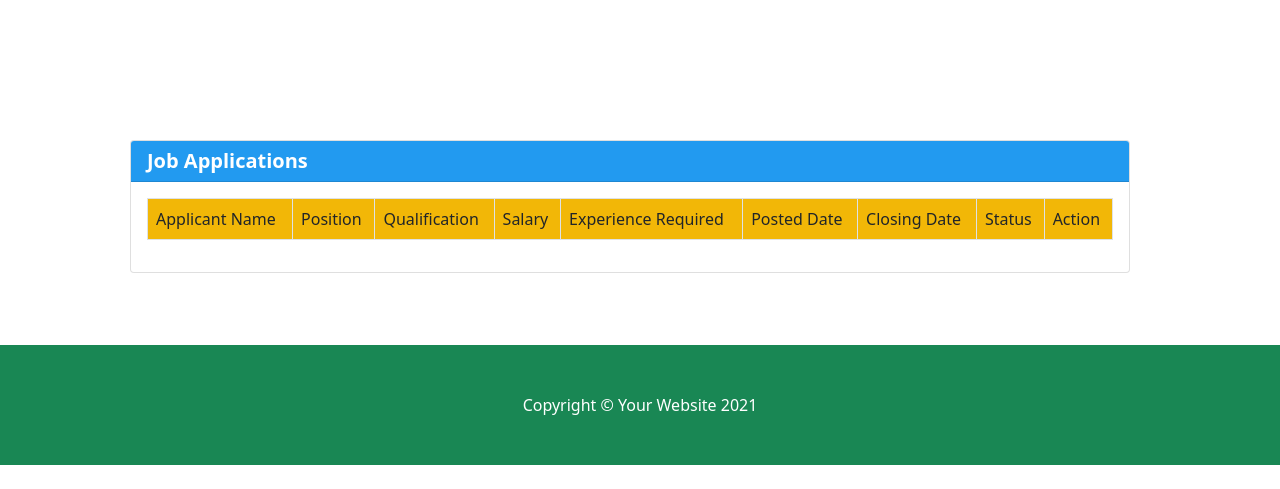
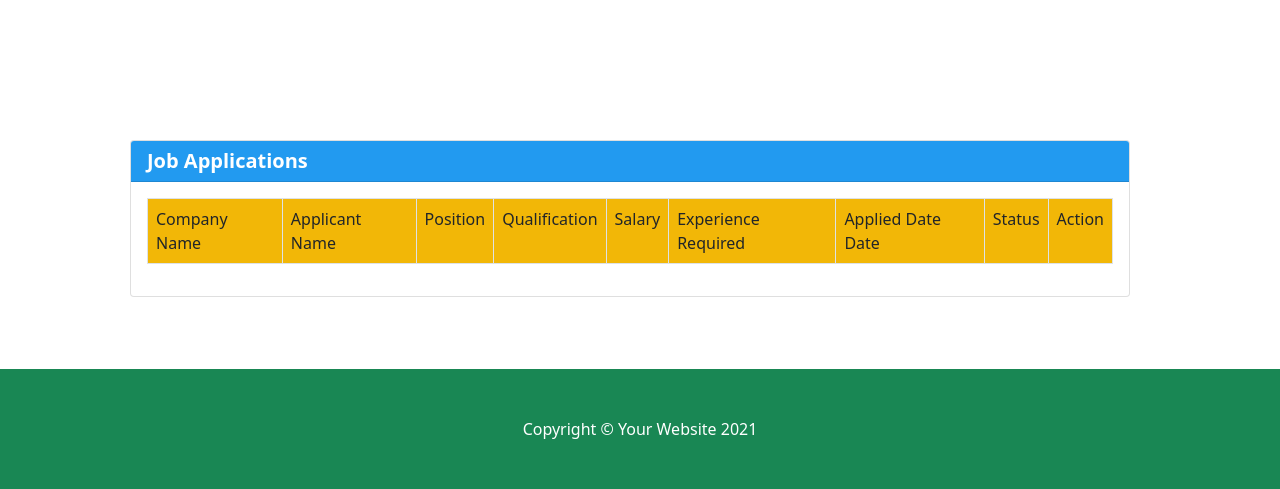
Before and after one commit to vivekvgsk/jobportal, a Django app: page /company/applicants in a window 1280 px wide. Shown: the part 379-868 px from the top of the page. Before the commit the page ends 844 px from the top, so only its background shows below. Run offline with Django 3.2, Linux system fonts and the light colour scheme; the visitor is signed in with stand-in values (Sample User, id 1); data comes from the database, SQL or seed files in the repository; data that the repository does not hold is empty; some libraries are stand-ins or nearby versions.

Commit message:
company applicant list view completed

```diff
--- a/company/templates/applicantlist.html
+++ b/company/templates/applicantlist.html
@@ -13,32 +13,38 @@
                 <div class="card-body">
                     <table class="table table-bordered table table-striped table-hover">
                         <tr class="bg-warning">
+                            <td>Company Name</td>
                             <td>Applicant Name</td>
                             <td>Position</td>
                             <td>Qualification</td>
                             <td>Salary</td>
                             <td>Experience Required</td>
-                            <td>Posted Date</td>
-                            <td>Closing Date</td>
+                            <td>Applied Date Date</td>
                             <td>Status</td>
-                            <td colspan="3">Action</td>
+
+                            <td colspan="4">Action</td>
 
                         </tr>
                         {%for application in applications%}
                         <tr>
+                             <td>{{application.job.employer.user}}</td>
                             <td>{{application.appllicant.first_name}}</td>
                             <td>{{application.job.description}}</td>
-                            <td>{{application.appllicant.}}</td>
+                            <td></td>
+                            <td></td>
+                            <td></td>
+                            <td>{{application.applied_date}}</td>
                             <td>{{application.application_status}}</td>
-                            <td>{{application.job.employer.user}}</td>
 
 
 
-                            <td>
-                                <a href="{%url 'update' application.id%}" class="btn btn-warning">Edit</a>
+
+
+                            <td colspan="">
+                                <a href="{%url 'updatestatus' application.id%}" class="btn btn-danger">Edit Status</a>
                             </td>
                             <td>
-                                <a href="" class="btn btn-danger">Delete</a>
+
 
                             </td>
                         </tr>
--- a/company/templates/applicationstatus.html
+++ b/company/templates/applicationstatus.html
@@ -2,7 +2,7 @@
 {%block body_block%}
 
 
-<div class="card" style="width:400px">
+<div class="card" style="width:400px;margin-left:250px">
     <h5 class="card-header" style="background-color:#229af0;color:white;font-weight:bold;"><center>Status Update</center></h5>
   <div class="card-body">
     <form action="" method="post">
@@ -11,7 +11,7 @@
             {{form.as_table}}
         </table>
 
-    <input type="submit" value="Update" class="btn btn-success">
+    <input type="submit" value="Update" class="btn btn-success" style="margin-left:150px">
 
 </form>
 </div>
--- a/company/urls.py
+++ b/company/urls.py
@@ -14,7 +14,7 @@ urlpatterns = [
     path("editjob/<int:pk>",EditJobView.as_view(),name="update"),
     path("removejob/<int:pk>",JobDeleteView.as_view(),name="removejob"),
     path("applicants",ApplicantListView.as_view(),name="applicants"),
-    path("status/<int:pk>",UpdateApplicationStatusView.as_view(),name="update")
+    path("status/<int:pk>",UpdateApplicationStatusView.as_view(),name="updatestatus")
 
 
 ]
--- a/company/views.py
+++ b/company/views.py
@@ -38,7 +38,7 @@ class SignInView(TemplateView):
                     return redirect("postedjobs")
 
                 else:
-                    messages.error(request,"invalid user")
+                    messages.error(request,"Invalid User")
                     return render(request, self.template_name, self.context)
 
         return render(request, self.template_name, self.context)
@@ -158,7 +158,7 @@ class ApplicantListView(TemplateView):
     def get(self,request,*args,**kwargs):
 
 
-        applications=self.model.objects.filter(application_status="Pending")
+        applications=self.model.objects.filter(job__employer__user__first_name=request.user)
         self.context["applications"]=applications
         return render(request, self.template_name, self.context)
 
--- a/jobseeker/templates/basehome.html
+++ b/jobseeker/templates/basehome.html
@@ -54,6 +54,7 @@
             <div class="container px-4 px-lg-5 mt-5">
                 <div class="row gx-4 gx-lg-5 row-cols-2 row-cols-md-3 row-cols-xl-4 justify-content-center">
 
+
  {%block body_block%}
 
 
--- a/jobseeker/templates/jprofilecreate.html
+++ b/jobseeker/templates/jprofilecreate.html
@@ -8,7 +8,7 @@
             {%endfor%}
             {%endif%}
 
-    <div class="row"><h5>NB: If you have already created your profile ,Please click the Update Button to Update it</h5></div>
+    <!--<div class="row"><h5>NB: If you have already created your profile ,Please click the Update Button to Update it</h5></div>-->
 <div class="card" style="width:450px;margin-left:250px">
     <h5 class="card-header" style="background-color:#229af0;color:white;font-weight:bold;"><center>Fill The Details</center></h5>
   <div class="card-body">
--- a/jobseeker/views.py
+++ b/jobseeker/views.py
@@ -33,7 +33,7 @@ class LoginView(TemplateView):
                     login(request,user)
                     return redirect("alljobs")
                 else:
-                    messages.error(request, "invalid user")
+                    messages.error(request, "Invalid User")
                     return render(request, self.template_name, self.context)
 
         return render(request, self.template_name, self.context)
@@ -64,7 +64,7 @@ class JobDetailView(DetailView):
 #         application.save()
 #         return redirect("alljobs")
 
-@method_decorator(loginrequired,name="dispatch")
+@loginrequired
 def apply_job(request,*args,**kwargs):
     jid = kwargs.get("id")
     job = Job.objects.get(id=jid)
@@ -105,6 +105,7 @@ class JobseekerProfileCreateView(TemplateView):
             except:
                 messages.success(request,"you have already created your profile")
                 return render(request, self.template_name, self.context)
+        return render(request, self.template_name, self.context)
 
 # class JobseekerProfileDispaly(DetailView):
 #     model=MyUser
```
Also changed, not shown: jobseeker/templates/applicationlist.html (+9 -3 lines), jobseeker/templates/jhome.html (+5 -3 lines), jobseeker/templates/jlogin.html (+8 -7 lines), jobseeker/templates/listjobs.html (+9 -3 lines).
